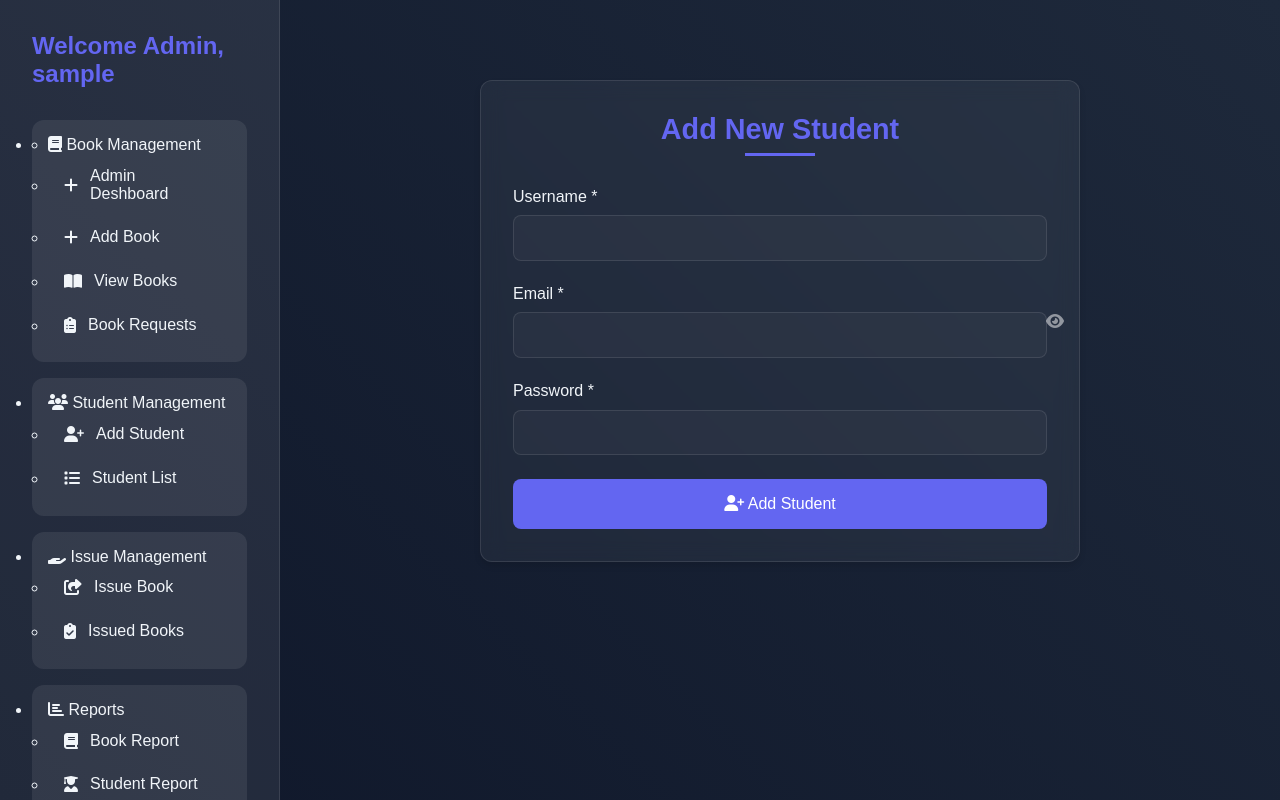
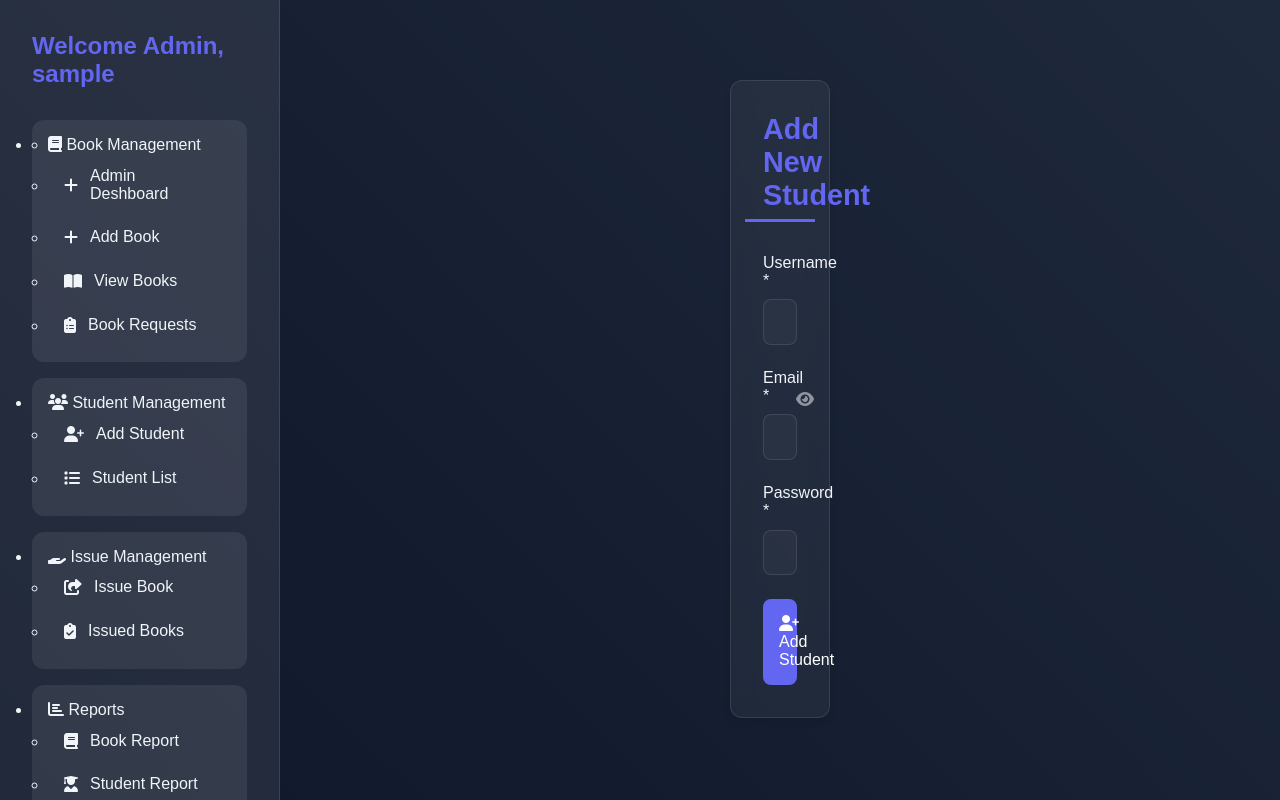
Before and after one commit to ariful10159/Web-project-, a PHP site: page /admin_add_student.php in a window 1280 px wide. Run offline with PHP 8.4, Linux system fonts and the light colour scheme; the visitor is signed in with stand-in values (Sample User, id 1).

Commit message:
Update add_student.css

```diff
--- a/Library Management System/add_student.css
+++ b/Library Management System/add_student.css
@@ -2,7 +2,7 @@
 
 /* Form Container */
 .add-student-container {
-    max-width: 600px;
+    max-width: 100px;
     margin: 2rem auto;
     padding: 2rem;
     background: rgba(255, 255, 255, 0.05);
```
